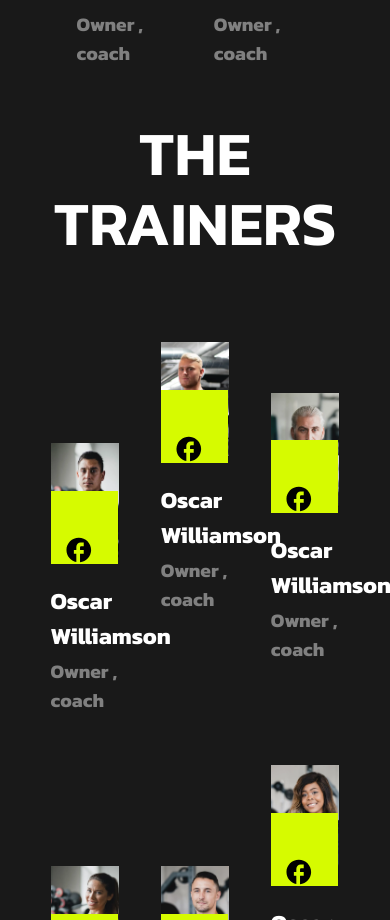
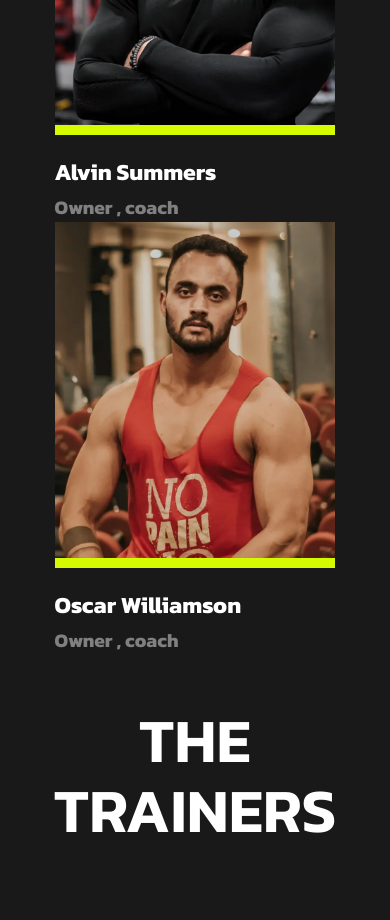
Before and after one commit to KHUNTPRIYANSH/We-Go-Gym, a React (Create React App) app: page /team in a window 390 px wide. Shown: the part 1080-2000 px from the top of the page. Built offline with nearby package versions, Linux system fonts and the light colour scheme; a web font is replaced by a local one.

Commit message:
push fullly responsive code

```diff
--- a/src/pages/contact/Contact.jsx
+++ b/src/pages/contact/Contact.jsx
@@ -26,7 +26,7 @@ const Contact = () => {
           <img src="./imgs/3.png" alt="" />
         </div>
       </div>
-      <div id="con-frm">
+      {/* <div id="con-frm">
         <form action="">
           <div id="fm-title">Send us a message:</div>
           <div id="fm-r1">
@@ -40,7 +40,7 @@ const Contact = () => {
             Join Now
           </div>
         </form>
-      </div>
+      </div> */}
       <div></div>
       <iframe
         src="https://maps.google.com/maps?width=100%25&amp;height=600&amp;hl=en&amp;q=22.30416898352206,%2070.80021655568423+(rajkot)&amp;t=&amp;z=16&amp;ie=UTF8&amp;iwloc=B&amp;output=embed"
--- a/src/styles/TeamCRD.css
+++ b/src/styles/TeamCRD.css
@@ -116,3 +116,85 @@ margin-top: 0vh !important;
     color: #eee;
     /* transform: scale(1.1); */
 }
+@media (width < 1200px) {
+    #ownerz {
+        /* flex-direction: column; */
+    }
+
+    #ownerz>* {
+        width: 40%;
+    }
+
+    #trainerzz {
+        flex-wrap: wrap;
+    }
+
+    #trainerzz>* {
+        min-width: 350px;
+    }
+
+    #trainerzz #tm-cd:nth-child(2),
+    #trainerzz #tm-cd:nth-child(6) {
+        margin-top: 0vh !important;
+    }
+
+    #trainerzz #tm-cd:nth-child(3),
+    #trainerzz #tm-cd:nth-child(7) {
+        margin-top: 0vh !important;
+    }
+
+    #trainerzz #tm-cd {
+        margin-top: 0vh;
+
+    }
+
+    .blog-container,
+    .ttd {
+        flex-wrap: wrap;
+    }
+
+    .blog-container>*,
+    .ttd>* {
+        flex-shrink: 0;
+        flex-grow: 1;
+        min-width: 300px;
+    }
+}
+
+@media (width < 650px) {
+    .co-info {
+        flex-shrink: 1 !important;
+        height: auto !important;
+        width: 100% !important;
+        min-width: 0 !important;
+    }
+}
+
+@media (width < 1000px) {
+    #ownerz>* {
+        width: 48%;
+    }
+
+    #tm-cd #prlx .soc {
+        /* background: red !important; */
+        width: 130%;
+        bottom: -80px !important;
+        height: fit-content !important;
+        padding: 0px 35px !important;
+    }
+
+    #tm-cd:hover #prlx .soc {
+        bottom: 0 !important;
+    }
+}
+
+@media (width < 900px) {
+    #ownerz>* {
+        width: min(90%, 500px);
+    }
+
+    #ownerz {
+        flex-direction: column;
+    }
+
+}
```
